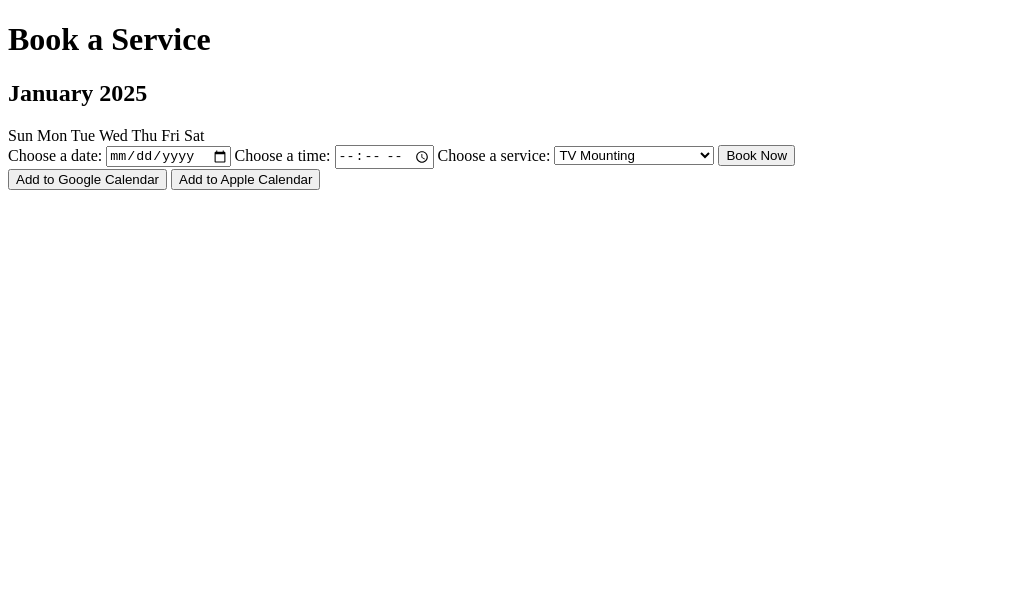
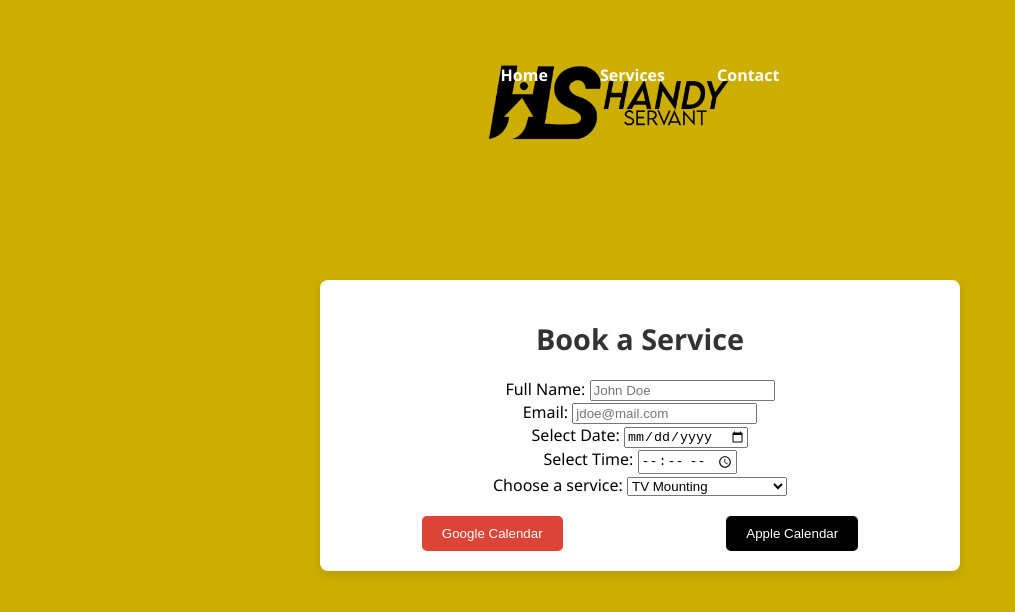
Before and after one commit to Martease/Handy-servant, a plain HTML site: page Html Sub pages/bookings.html in a window 1280 px wide. Shown: the whole page, without its empty margins (0-1015 px from the left). Drawn offline with nearby package versions, Linux system fonts and the light colour scheme; files whose address does not match are found by name.

Commit message:
booking forms update.

```diff
--- a/Css Sub pages/booking.css
+++ b/Css Sub pages/booking.css
@@ -1,11 +1,54 @@
 body {
     font-family: 'Segoe UI', Tahoma, Geneva, Verdana, sans-serif;
-    background-color: #f4f4f4;
+    background-color: #ccad00;
+    display: flex;
+    flex-direction: column;
+    align-items: center;
+    height: 100vh;
+    width: 100%;
+    margin: 0;
+}
+
+header {
+    background: url('../Images/Handyservant.png') no-repeat top center;
+    height: 200px;
+    width: 100%;
+    background-size: 310px 190px;
+    color: white;
+    padding: 4em 0 1em;
+    text-align: center;
+    position: relative;
+}
+
+header nav {
+    margin-top: 0;
+    position: relative;
+    z-index: 1;
+}
+
+header nav ul {
+    list-style: none;
+    padding: 0;
     display: flex;
     justify-content: center;
-    align-items: center;
-    height: 100vh;
     margin: 0;
+    gap: 20px;
+}
+
+header nav ul li {
+    margin: 0 1em;
+    cursor: pointer;
+}
+
+header nav ul li a {
+    color: #fff;
+    text-decoration: none;
+    font-weight: bold;
+    transition: color 0.3s;
+}
+
+header nav ul li a:hover {
+    color: #ff0000;
 }
 
 .booking-container {
@@ -18,8 +61,7 @@ body {
     text-align: center;
 }
 
-header {
-    background: url('../Images/Handy logo.PNG') no-repeat center center/cover;
+.left {
     color: #800000;
     display: flex;
     justify-content: center;
--- a/Html Sub pages/bookings.html
+++ b/Html Sub pages/bookings.html
@@ -4,43 +4,56 @@
     <meta charset="UTF-8">
     <meta name="viewport" content="width=device-width, initial-scale=1.0">
     <title>Book a Service</title>
-    <link rel="stylesheet" href="styles.css">
+    <link rel="stylesheet" href="../Css Sub pages/booking.css">
 </head>
 <body>
-    <div class="booking-container">
-        <header class="header">
-            <h1>Book a Service</h1>
+    <header>
+        <div class="header"></div>
+        <nav>
+            <ul>
+                <li><a href="../index.html">Home</a></li>
+                <li><a href="services.html">Services</a></li>
+                <li><a href="contacts.html">Contact</a></li>
+            </ul>
+        </nav>
     </header>
 
-        <div class="calendar-container">
-            <div class="calendar-header">
-                <h2 id="current-month">January 2025</h2>
-               <!-- <button id="prev-month"> &lt;</button>
-                <button id="next-month"> &gt;</button> -->
-            </div>
-            <div class="calendar-body">
-                <div class="day-names">
-                    <span>Sun</span>
-                    <span>Mon</span>
-                    <span>Tue</span>
-                    <span>Wed</span>
-                    <span>Thu</span>
-                    <span>Fri</span>
-                    <span>Sat</span>
-                </div>
-                <div class="days" id="calendar-days">
-                    <!-- Days will be dynamically populated by script.js -->
-                </div>
-            </div>
+    <div class="booking-container">
+       <div id="splitter">
+                <form class="form">
+                    <h1>Book a Service</h1>
+                    <div>
+                        <span>Full Name:</span>
+                        <input
+                        type="text"
+                        autocomplete="off"
+                        placeholder="John Doe"
+                        class="fullname" required>
                     </div>
 
-        <form id="booking-form" action="/submit-booking" method="post">
-            <label for="date">Choose a date:</label>
+                    <div>
+                        <span>Email:</span>
+                        <input
+                            type="mail"
+                            autocomplete="off"
+                            placeholder="jdoe@mail.com"
+                            class="email" required>
+                    </div>
+
+                    <div>
+                        <span>Select Date:</span>
                         <input type="date" id="date" name="date" required>
+                        <label for="date"></label>
+                    </div>
 
-            <label for="time">Choose a time:</label>
+                    <div>
+                        <span>Select Time:</span>
                         <input type="time" id="time" name="time" required>
+                        <label for="time"></label>
+                    </div>
 
+                    <div>
+                        <span></span>
                         <label for="service">Choose a service:</label>
             <select id="service" name="service" required>
                 <option value="tv-mounting">TV Mounting</option>
@@ -49,19 +62,17 @@
                 <option value="ceiling-fan">Ceiling Fan Installation</option>
                 <option value="sink-faucet">Sink Faucet Installation</option>
             </select>
-
-            <button type="submit">Book Now</button>
+                    </div>
                 </form>
 
                 <div class="integration-buttons">
-            <button class="google-calendar" onclick="addToGoogleCalendar()">Add to Google Calendar</button>
-            <button class="apple-calendar" onclick="addToAppleCalendar()">Add to Apple Calendar</button>
+                    <button class="google-calendar" onclick="addToGoogleCalendar()">Google Calendar</button>
+                    <button class="apple-calendar" onclick="addToAppleCalendar()">Apple Calendar</button>
                 </div>
             </div>
+            </div>
+
+
 <script type="text/JavaScript" src="script.js"></script>
-
-<script src="https://cdn.jsdelivr.net/npm/@emailjs/browser@3/dist/email.min.js"></script>
-
-<script> emailjs.init('service_gn2697b'); </script>
 </body>
 </html>
--- a/style.css
+++ b/style.css
@@ -7,12 +7,17 @@ body {
 }
 
 header {
-    background: url('Images/Handy logo.PNG') no-repeat top center;
-    background-size: 310px 190px;
+    width: 100%;
     color: white;
-    padding: 4em 0 1em;
     text-align: center;
+}
+
+.header {
+    background: url('../Images/Handyservant.png') no-repeat top center;
+    background-size: cover;
     position: relative;
+    height: 200px;
+    width: 100%;
 }
 
 header h1 {
```
Also changed, not shown: Images/Handyservant.png (added). Lines whose indentation alone changed are shown as unchanged.
